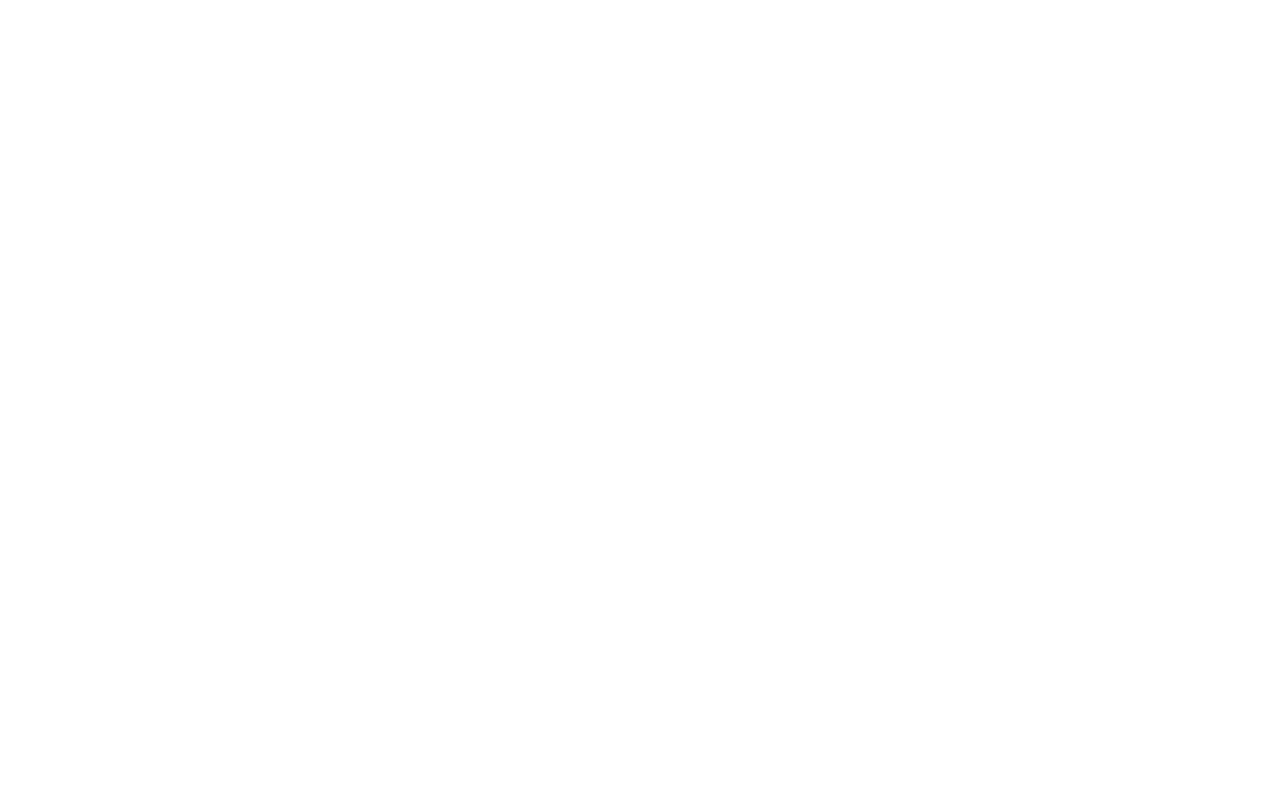
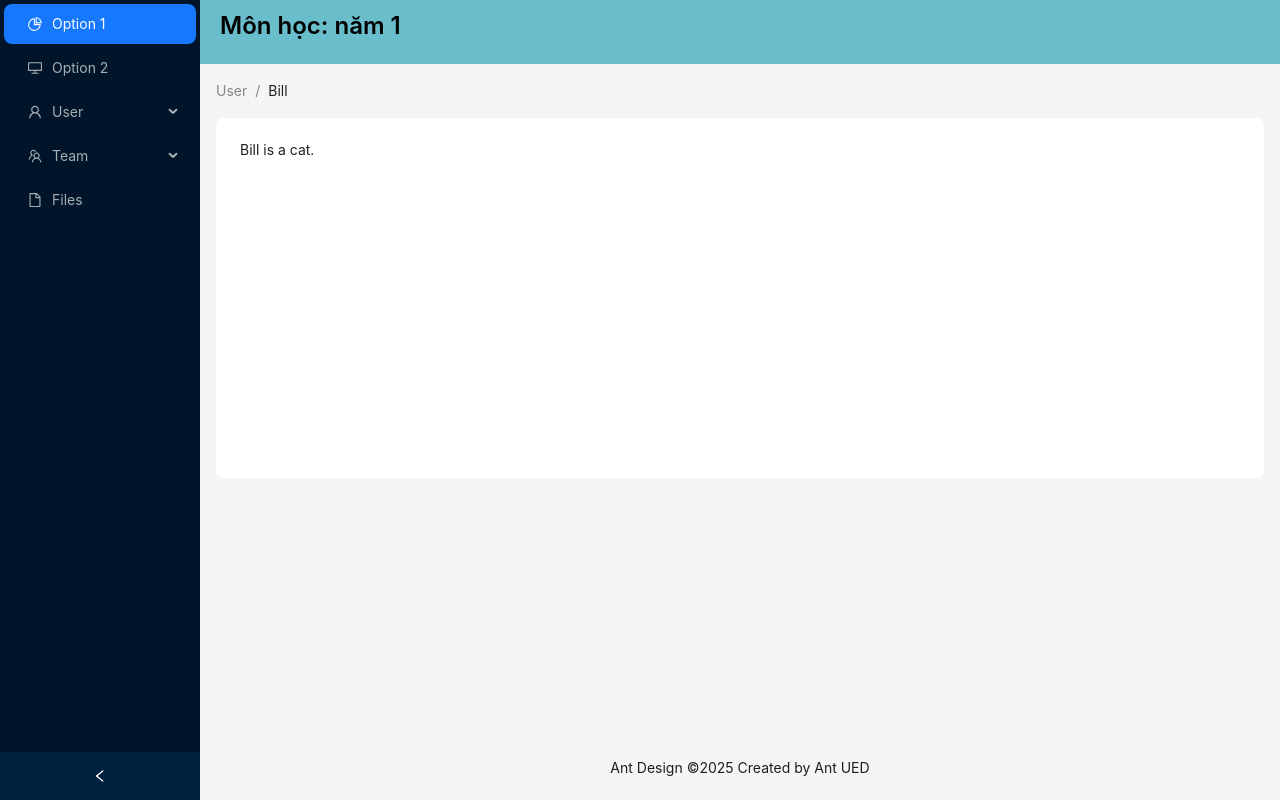
Before and after one commit to Enrique-Nguyen/Tai-lieu-tlu, a React (Vite) app in the folder tai-lieu-tlu/: page /Tai-lieu2 in a window 1280 px wide. Before the commit this address had no page. Built offline with nearby package versions, Linux system fonts and the light colour scheme.

Commit message:
Chỉnh sửa nhẹ

```diff
--- a/tai-lieu-tlu/src/App.jsx
+++ b/tai-lieu-tlu/src/App.jsx
@@ -1,5 +1,6 @@
 import "antd/dist/reset.css"; // or "antd/dist/antd.min.css" for old versions
 import Main from './Components/Main';
+import Main2 from "./Components/Main2";
 import React from 'react';
 import TrangChu from "./Components/HomePage";
 import { Routes, Route, Link} from "react-router-dom";
@@ -11,6 +12,7 @@
     <Routes>
       <Route path="/" element={<TrangChu/>}/>
       <Route path="Tai-lieu" element={<Main/>}/>
+      <Route path="Tai-lieu2" element={<Main2/>}/>
     </Routes>
     </>
   )
--- a/tai-lieu-tlu/src/Components/HomePage.jsx
+++ b/tai-lieu-tlu/src/Components/HomePage.jsx
@@ -45,15 +45,15 @@
           type="primary"
           size="large"
           icon={<EnterOutlined />}
+          href="/Tai-lieu"
           style={{
             height: '60px',
             fontSize: '18px',
             padding: '0 30px',
             fontWeight: 'bold'
           }}
-        ><Link to="/Tai-lieu">
+        >
           Truy cập
-          </Link>
         </Button>
         <Button
           size="large"
--- a/tai-lieu-tlu/src/Components/Main2.jsx
+++ b/tai-lieu-tlu/src/Components/Main2.jsx
@@ -6,8 +6,11 @@
   TeamOutlined,
   UserOutlined,
 } from '@ant-design/icons';
-import { Breadcrumb, Layout, Menu, theme } from 'antd';
+import { Breadcrumb, Layout, Menu, theme, Typography } from 'antd';
+import data from "../Data/sampleDocument.json";
+
 const { Header, Content, Footer, Sider } = Layout;
+
 function getItem(label, key, icon, children) {
   return {
     key,
@@ -16,6 +19,12 @@
     label,
   };
 }
+
+const items1 = ['1', '2', '3', '4'].map(key => ({
+  key: String(key+1),
+  label: `năm ${key}`,
+}));
+
 const items = [
   getItem('Option 1', '1', <PieChartOutlined />),
   getItem('Option 2', '2', <DesktopOutlined />),
@@ -27,7 +36,8 @@
   getItem('Team', 'sub2', <TeamOutlined />, [getItem('Team 1', '6'), getItem('Team 2', '8')]),
   getItem('Files', '9', <FileOutlined />),
 ];
-const App = () => {
+
+const Main2 = () => {
   const [collapsed, setCollapsed] = useState(false);
   const {
     token: { colorBgContainer, borderRadiusLG },
@@ -39,7 +49,9 @@
         <Menu theme="dark" defaultSelectedKeys={['1']} mode="inline" items={items} />
       </Sider>
       <Layout>
-        <Header style={{ padding: 0, background: colorBgContainer }} />
+        <Header style={{ padding: 0, background: colorBgContainer, display: 'flex', alignItems: 'center', backgroundColor: 'rgba(72, 177, 193, 0.8)' }}>
+          <Typography.Title level={3} style={{ color: 'black', marginLeft: '20px' }}>Môn học: {items1[0].label}</Typography.Title>
+        </Header>
         <Content style={{ margin: '0 16px' }}>
           <Breadcrumb style={{ margin: '16px 0' }} items={[{ title: 'User' }, { title: 'Bill' }]} />
           <div
@@ -60,4 +72,4 @@
     </Layout>
   );
 };
-export default App;
+export default Main2;
```
